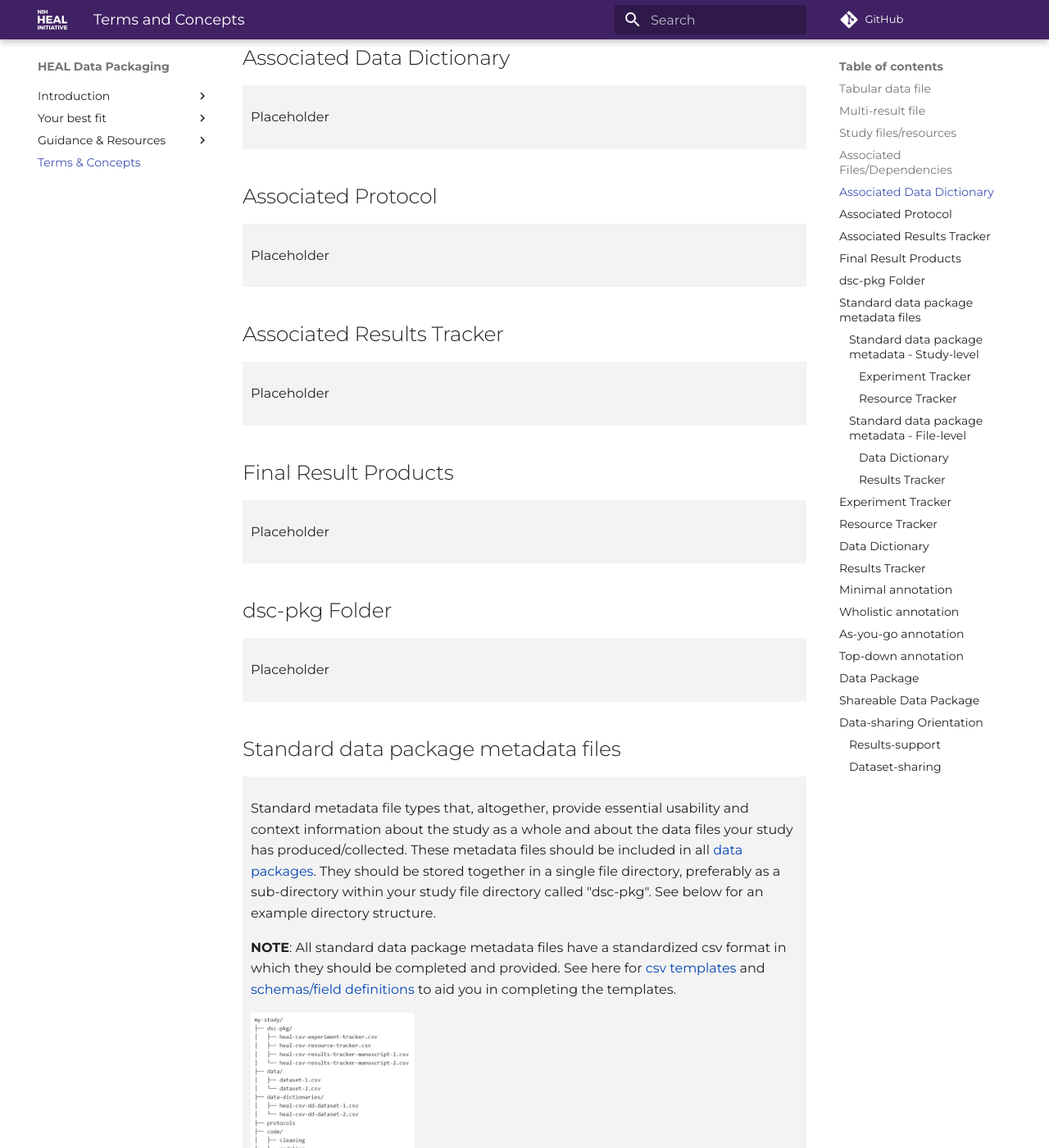
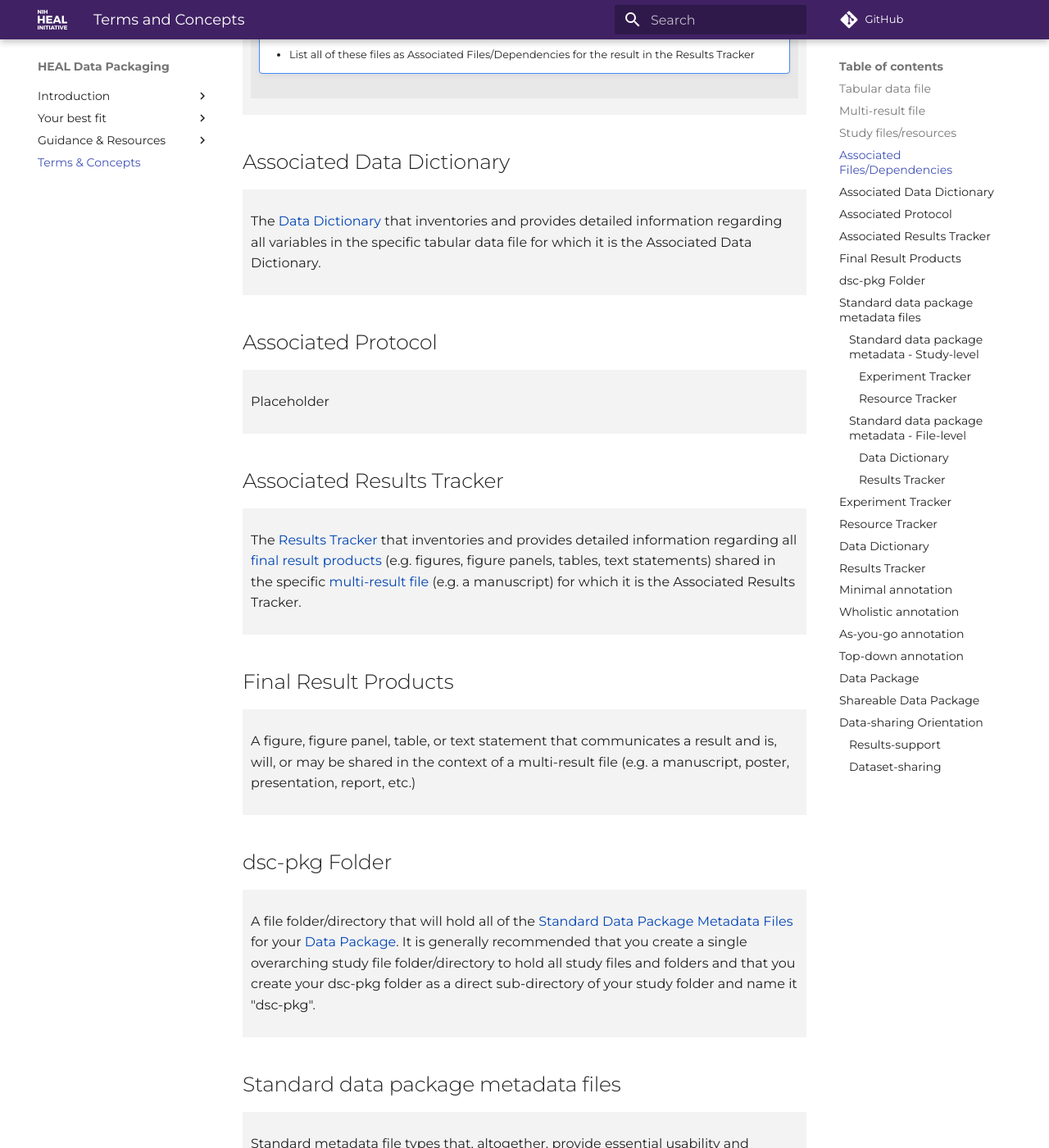
Before and after one commit to norc-heal/heal-data-pkg-guide, an MkDocs documentation site: the page built from docs/terms/index.md, in a window 1280 px wide and 1400 px high, scrolled down 2553 px. Shown: the whole window at 82% size. Built offline with MkDocs 1.6.1 and Material for MkDocs 9.7.7, drawn with Linux system fonts in a browser that asks for light colours; comment, search, counter and statistics services are not loaded; some of the changed text lies outside the part shown.

Commit message:
few copy edits and added content for a few entries that were placeholders - switched out image of example dir structure in standard data package metadata files entry to reflect dd in dsc pkg folder reco

```diff
--- a/docs/terms/index.md
+++ b/docs/terms/index.md
@@ -30,51 +30,57 @@
 
 <div markdown="1" style="background-color:rgba(0, 0, 0, 0.0470588); text-align:left; vertical-align: top; padding:10px 10px;">
 
-The term **Associated Files/Dependencies** may be used with respect to a [study file/resource](#study-filesresources) or with respect to a [final result product](#final-result-products).
+The term **Associated Files/Dependencies** may be used with respect to a **Resource** (i.e. [study file/resource](#study-filesresources)) or with respect to a **Result** (i.e. [final result product](#final-result-products)).
 
-**File/Resource**
+<div markdown="1" style="background-color:rgba(0, 0, 0, 0.0470588); text-align:left; vertical-align: top; padding:10px 10px; margin-bottom: 10px;">
 
-> When adding a study file/resource to your study's [Resource Tracker](#resource-tracker), you will be asked to supply Associated Files/Dependencies for that study file/resource.
+**Resource**
 
-> An Associated File/Dependency, is any file that the current study file/resource depends on to be interpreted, replicated, or used.
+* When adding a study file/resource to your study's [Resource Tracker](#resource-tracker), you will be asked to supply Associated Files/Dependencies for that study file/resource.
 
-> For example, consider a processed [tabular data file](#tabular-data-file) (e.g. a final analytic dataset):
+* An Associated File/Dependency, is any file that the current study file/resource depends on to be interpreted, replicated, or used.
 
-> * a **raw data file(s)**, plus a **code file** that merges and cleans the raw data file(s) may be required to replicate the processed tabular data file, and
-> * a **data dictionary** for the processed tabular data file is likely to be required to interpret/use the processed tabular data file.
+* For example, consider a processed [tabular data file](#tabular-data-file) (e.g. a final analytic dataset):
 
-> !!! note
+    * a **raw data file(s)**, plus a **code file** that merges and cleans the raw data file(s) may be required to replicate the processed tabular data file, and
+    * a **data dictionary** for the processed tabular data file is likely to be required to interpret/use the processed tabular data file.
+
+!!! note
     * Data dictionaries and protocols should be shared in the more specific [Associated Data Dictionary](#associated-data-dictionary), [Associated Protocol](#associated-protocol) fields in the Resource Tracker wherever possible
     * When adding a [multi-result file](#multi-result-file) (e.g. a report or manuscript) to the Resource Tracker, the only dependency should be the Results Tracker for the multi-result file, and the associated Results Tracker for the multi-result file should be added in the more specific [Associated Results Tracker](#associated-results-tracker) field in the Resource Tracker wherever possible
 
+</div>
+
+<div markdown="1" style="background-color:rgba(0, 0, 0, 0.0470588); text-align:left; vertical-align: top; padding:10px 10px; margin-bottom: 10px;">
+
 **Result**
 
-> When adding a final result product to your study's [Results Tracker](#results-tracker), you will be asked to supply Associated Files/Dependencies for that result.
+* When adding a final result product to your study's [Results Tracker](#results-tracker), you will be asked to supply Associated Files/Dependencies for that result.
 
-> An Associated File/Dependency, is any file that the current result depends on to be interpreted, replicated, or used.
+* An Associated File/Dependency, is any file that the current result depends on to be interpreted, replicated, or used.
 
-> For example, consider a figure that has been created as a potential candidate for inclusion as Figure 1A (in the context of a Figure 1 with panels A, B, and C) in a draft manuscript:
+* For example, consider a figure that has been created as a potential candidate for inclusion as Figure 1A (in the context of a Figure 1 with panels A, B, and C) in a draft manuscript:
 
-> * a **png or jpg image file** exported from Corel Draw or Illustrator may directly underly the whole of Figure 1 (where image files for panel A, B, and C were formatted into a single Figure 1 in the context of a **Corel Draw or Illustrator file**);
-> * a **png or jpg image file** produced and written to file by R or python code may directly underly specifically Figure 1A;
-> * this image file in turn depends upon the **code file** that produced it, as well as the **data file(s)** the code file read in and operated upon to create the final image file;
-> * the code file may have been created to implement a specific statistical analysis plan that is laid out in a larger **study protocol file**, or in a **statistical analysis plan file**;
-> * the data in the data file may have been collected using a protocol laid out in a specific **protocol file**, and if the data file(s) underlying the result in 1A is/are tabular data file(s), a **data dictionary** for the data file(s) is likely to be required to interpret/use the data file(s)
+    * a **png or jpg image file** exported from Corel Draw or Illustrator may directly underly the whole of Figure 1 (where image files for panel A, B, and C were formatted into a single Figure 1 in the context of a **Corel Draw or Illustrator file**);
+    * a **png or jpg image file** produced and written to file by R or python code may directly underly specifically Figure 1A;
+    * this image file in turn depends upon the **code file** that produced it, as well as the **data file(s)** the code file read in and operated upon to create the final image file;
+    * the code file may have been created to implement a specific statistical analysis plan that is laid out in a larger **study protocol file**, or in a **statistical analysis plan file**;
+    * the data in the data file may have been collected using a protocol laid out in a specific **protocol file**, and if the data file(s) underlying the result in 1A is/are tabular data file(s), a **data dictionary** for the data file(s) is likely to be required to interpret/use the data file(s)
 
-> !!! note
+!!! note
     * When listing Associated Files/Dependencies for a result in the Results Tracker, start by following the full dependency trail backwards from the result, as demonstrated in the example above
     * Specifically, think about all Associated Files/Dependencies **directly** underlying or associated with the result, **then** the Associated Files/Dependencies directly underlying those files, etc.
     * Continue this "stepping backwards" process until the files you are listing as Associated Files/Dependencies have no direct Associated Files/Dependencies themselves
     * List all of these files as Associated Files/Dependencies for the result in the Results Tracker
 
-
+</div>
 </div>
 
 ## Associated Data Dictionary
 
 <div markdown="1" style="background-color:rgba(0, 0, 0, 0.0470588); text-align:left; vertical-align: top; padding:10px 10px;">
 
-Placeholder
+The [Data Dictionary](#data-dictionary) that inventories and provides detailed information regarding all variables in the specific tabular data file for which it is the Associated Data Dictionary.
 
 </div>
 
@@ -90,7 +96,8 @@
 
 <div markdown="1" style="background-color:rgba(0, 0, 0, 0.0470588); text-align:left; vertical-align: top; padding:10px 10px;">
 
-Placeholder
+The [Results Tracker](#results-tracker) that inventories and provides detailed information regarding all [final result products](#final-result-products) (e.g. figures, figure panels, tables, text statements) shared in the specific [multi-result file](#multi-result-file) (e.g. a manuscript) for which it is the Associated Results Tracker.
+
 
 </div>
 
@@ -98,7 +105,7 @@
 
 <div markdown="1" style="background-color:rgba(0, 0, 0, 0.0470588); text-align:left; vertical-align: top; padding:10px 10px;">
 
-Placeholder
+A figure, figure panel, table, or text statement that communicates a result and is, will, or may be shared in the context of a multi-result file (e.g. a manuscript, poster, presentation, report, etc.)
 
 </div>
 
@@ -106,7 +113,7 @@
 
 <div markdown="1" style="background-color:rgba(0, 0, 0, 0.0470588); text-align:left; vertical-align: top; padding:10px 10px;">
 
-Placeholder
+A file folder/directory that will hold all of the [Standard Data Package Metadata Files](#standard-data-package-metadata-files) for your [Data Package](#data-package). It is generally recommended that you create a single overarching study file folder/directory to hold all study files and folders and that you create your dsc-pkg folder as a direct sub-directory of your study folder and name it "dsc-pkg".
 
 </div>
 
@@ -118,7 +125,7 @@
 
 **NOTE**: All standard data package metadata files have a standardized csv format in which they should be completed and provided. See here for [csv templates](../schemas/index.md#csv-templates) and [schemas/field definitions](../schemas/index.md#schemas) to aid you in completing the templates.
 
-<img src="../assets/example-dir-structure-2.png" alt="Example Directory Structure 2" width="200"/>
+<img src="../assets/example-dir-structure-4-with-dsc-pkg.png" alt="Example Directory Structure 2" width="200"/>
 
 <div markdown="1" style="background-color:rgba(0, 0, 0, 0.0470588); text-align:left; vertical-align: top; padding:10px 10px; margin-bottom: 10px;">
 
```
